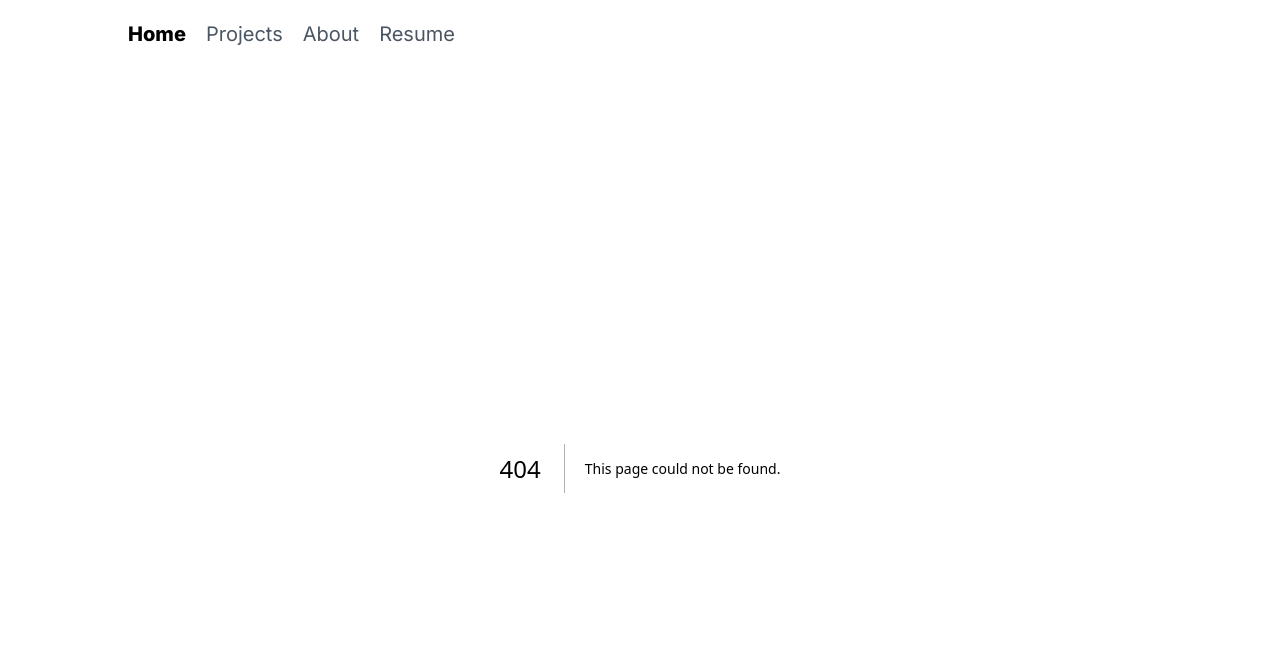
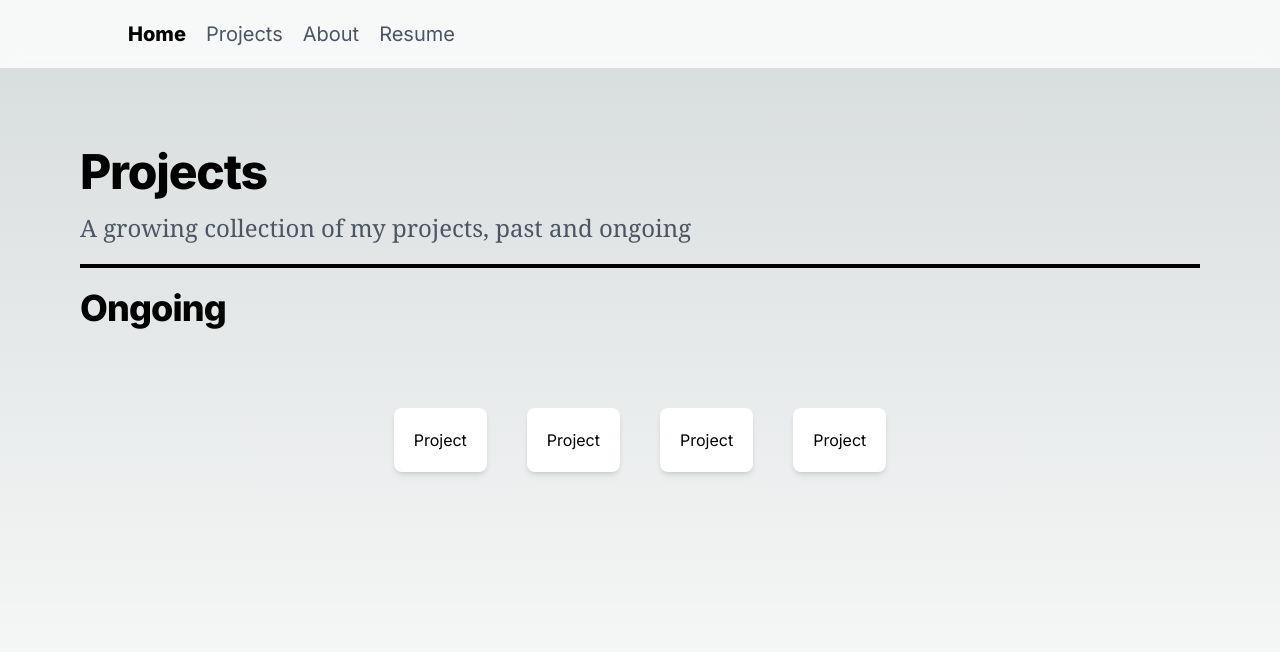
Before and after one commit to vvinniev34/PersonalWebsite, a Next.js app: page /projects in a window 1280 px wide. Before the commit this address had no page. Shown: the top 652 px of the page. Built offline with nearby package versions, Linux system fonts and the light colour scheme.

Commit message:
added pages

```diff
--- /dev/null
+++ b/src/app/components/3dmodels/beartoast.jsx
@@ -0,0 +1,18 @@
+import React, { useRef } from 'react';
+import { useLoader } from 'react-three-fiber/hooks';
+import { GLTFLoader } from 'three/addons/loaders/GLTFLoader';
+import { Canvas } from 'react-three-fiber';
+
+const Model = () => {
+  const gltf = useLoader(GLTFLoader, 'nekomori_toast_bear.glb');
+  return <primitive object={gltf.scene} />;
+};
+
+const ModelViewer = ({ modelPath }) => {
+  const gltf = useLoader(GLTFLoader, modelPath);
+  const group = useRef();
+
+  return <Canvas><primitive object={gltf.scene} ref={group} /></Canvas>;
+};
+
+export default ModelViewer;
--- a/src/app/components/pagedivider/pagedivider.jsx
+++ b/src/app/components/pagedivider/pagedivider.jsx
@@ -1,9 +1,9 @@
 import React from "react";
 
 const PageDivider = (props) => {
-    const { marginTop = 5, marginBottom =5 } = props;
+    const { marginTop = 5, marginBottom = 5 } = props;
     return (
-        <div className={`mt-${marginTop} mb-${marginBottom} p-0.5 bg-black`}>
+        <div className={`mt-${marginTop} mb-${marginBottom} p-0.5 bg-black w-full`}>
         </div>
     );
 }
--- /dev/null
+++ b/src/app/components/projectcontainer/projectcontainer.jsx
@@ -0,0 +1,11 @@
+import React from "react";
+
+const ProjectContainer = () => {
+    return (
+        <div className="bg-white p-5 rounded-lg mb-5 ml-5 mr-5 shadow-md  w-120">
+            Project
+        </div>
+    );
+}
+
+export default ProjectContainer;
--- a/src/app/home/page.jsx
+++ b/src/app/home/page.jsx
@@ -3,6 +3,7 @@ import Header from "../components/headers/header.jsx"
 import SubHeader from "../components/headers/subheader.jsx"
 import SlidingDiv from "../components/slidingdiv/slidingDiv.jsx"
 import PageDivider from '../components/pagedivider/pagedivider.jsx'
+// import BearToast from "../components/3dmodels/beartoast.jsx"
 import "../globals.css"
 
 const HomePage = () => {
@@ -10,8 +11,10 @@ const HomePage = () => {
   const introduction =
     <div className="flex w-auto">
       <div className="handwave pt-5 pr-5 w-auto h-16">👋</div>
-      <div className="w-full whitespace-no-wrap">Hi, I'm Vincent! Dedication, hard work all the time, and belief. If you think you're perfect already, then you never will be. <br/>-Christiano Ronaldo
+      <div className="w-full whitespace-no-wrap">
+        Hi, I'm Vincent! Dedication, hard work all the time, and belief. If you think you're perfect already, then you never will be. <br/>-Christiano Ronaldo
       </div>
+
     </div>
 
   const currentlyDoing = "well, so far feeling very good. I'm so proud to make this big decision in my life in football. As you mentioned before, in Europe, my work, it's done. I won everything. I played in the most important clubs in Europe. And for me now is a new challenge. As you mentioned in Asia, I'm glad for that Al-Nassr gave me this opportunity to show and develop, not only for the football, but also for the generation, the young generation, the women's generation as well, for the young boys. And for me, it's a challenge. But in the same way, I feel very, very happy and very proud."
--- /dev/null
+++ b/src/app/projects/page.jsx
@@ -0,0 +1,33 @@
+import React from "react";
+import Header from "../components/headers/header.jsx";
+import SubHeader from "../components/headers/subheader.jsx";
+import ProjectContainer from "../components/projectcontainer/projectcontainer.jsx";
+import PageDivider from "../components/pagedivider/pagedivider";
+import "../globals.css";
+
+const ProjectPage = () => {
+    const title = "Projects";
+    const description = "A growing collection of my projects, past and ongoing"
+
+    return (
+        <main className="flex min-h-screen flex-col items-center justify-between p-20">
+            <div className="flex space-y-20 w-full">
+                <div className="mx-auto w-full max-w-[100rem] rounded-md overflow-hidden">
+                    <Header title={title} description={description}></Header>
+
+                    <PageDivider></PageDivider>
+
+                    <SubHeader title={"Ongoing"}></SubHeader>
+                    <div className="flex wrap justify-center">
+                        <ProjectContainer></ProjectContainer>
+                        <ProjectContainer></ProjectContainer>
+                        <ProjectContainer></ProjectContainer>
+                        <ProjectContainer></ProjectContainer>
+                    </div>
+                </div>
+            </div>
+        </main>
+    );
+}
+
+export default ProjectPage;
--- /dev/null
+++ b/src/app/resume/page.jsx
@@ -0,0 +1,12 @@
+import React from "react";
+import Header from "../components/headers/header.jsx"
+import SubHeader from "../components/headers/subheader.jsx"
+import "../globals.css"
+
+const ResumePage = () => {
+    return (
+        <div></div>
+    );
+}
+
+export default ResumePage;
```
